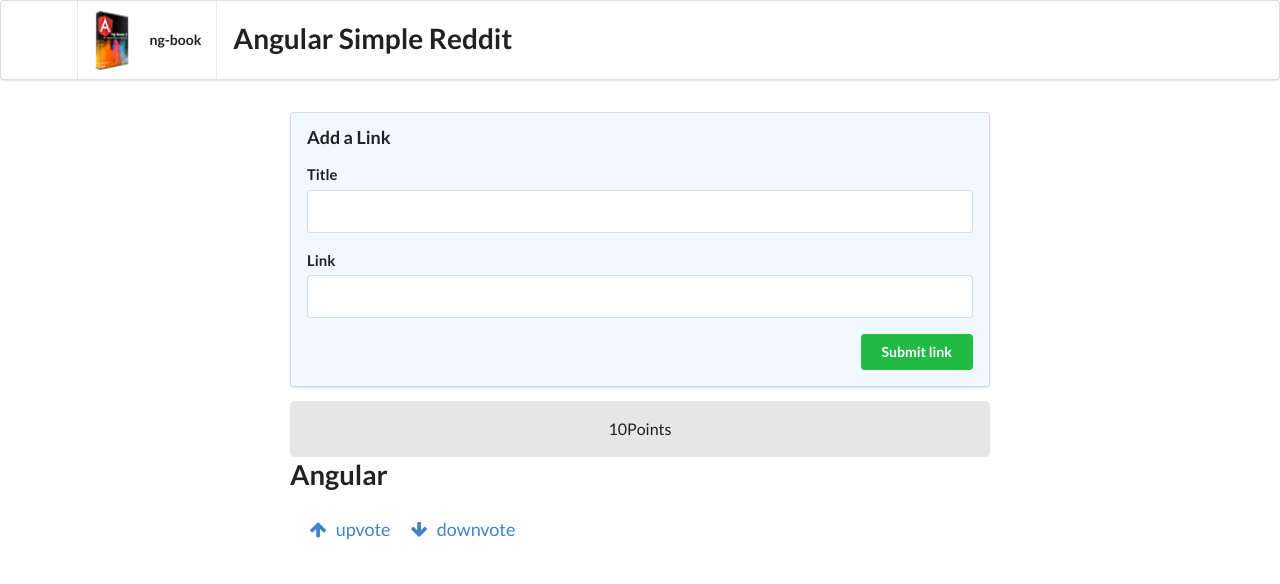
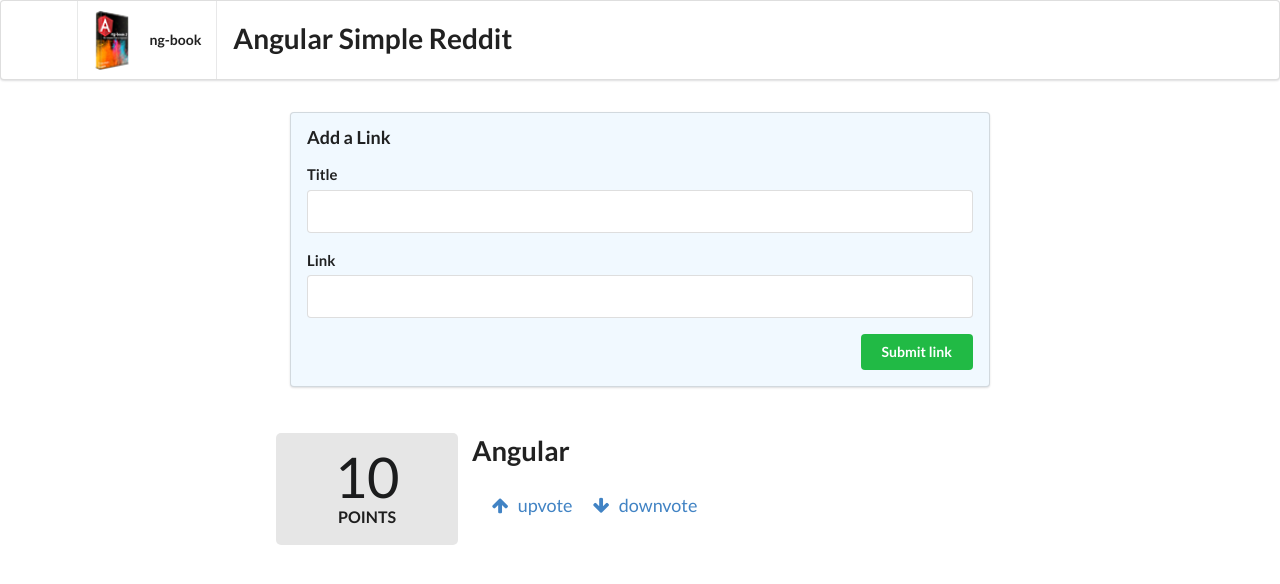
Before and after one commit to elizarrarazeligio/angular-reddit, an Angular app: page / in a window 1280 px wide. Shown: the top 584 px of the page. Built offline with nearby package versions, Linux system fonts and the light colour scheme.

Commit message:
fix: renderized article component and fixed CSS selectors in class names declared in HTML

```diff
--- a/src/app/app.component.html
+++ b/src/app/app.component.html
@@ -21,4 +21,6 @@
   </button>
 </form>
 
-<app-article></app-article>
+<div class="ui grid posts">
+  <app-article></app-article>
+</div>
--- a/src/app/article/article.component.html
+++ b/src/app/article/article.component.html
@@ -1,5 +1,5 @@
-<div class="four wide columns center aligned votes">
-  <div class="ui statistics">
+<div class="four wide column center aligned votes">
+  <div class="ui statistic">
     <div class="value">
       {{ votes }}
     </div>
--- a/src/app/article/article.component.ts
+++ b/src/app/article/article.component.ts
@@ -8,7 +8,9 @@ import { Component, HostBinding } from '@angular/core';
   styleUrl: './article.component.css'
 })
 export class ArticleComponent {
+  // CSS class applied to the host of component
   @HostBinding("attr.class") cssClass = "row";
+
   // Definition of variables
   votes: number;
   title: string;
```
